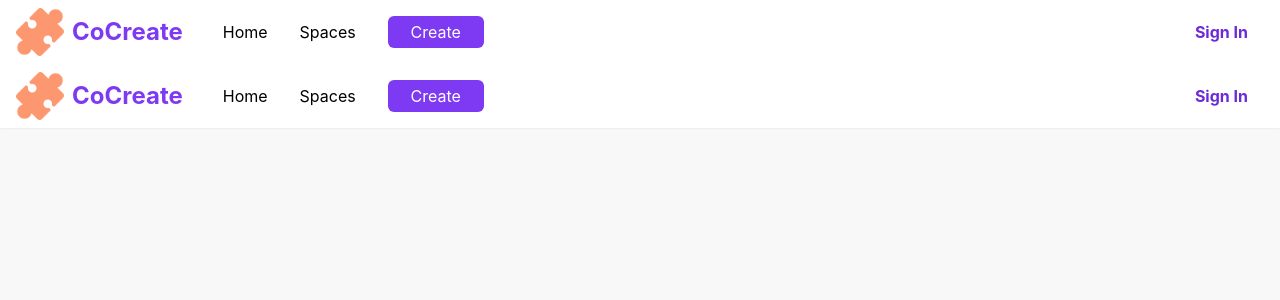
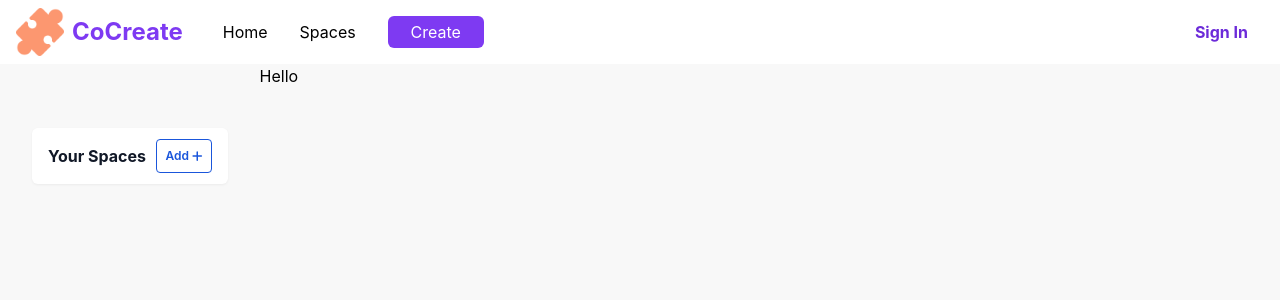
Before and after one commit to Ammadq87/TheHive, a React (Vite) app in the folder TheHive/frontEnd/thehive/: page / in a window 1280 px wide. Shown: the top 300 px of the page. Built offline with nearby package versions, Linux system fonts and the light colour scheme.

Commit message:
Added YourSpaces  section

```diff
--- a/TheHive/frontEnd/thehive/src/App.css
+++ b/TheHive/frontEnd/thehive/src/App.css
@@ -2,13 +2,10 @@
 @tailwind components;
 @tailwind utilities;
 
-* {
+body {
     background-color: #F8F8F8;
 }
 
-h1 {
-    /* color: #6345D5; */
-}
 
 ul {
     list-style: none;
--- a/TheHive/frontEnd/thehive/src/App.jsx
+++ b/TheHive/frontEnd/thehive/src/App.jsx
@@ -7,15 +7,17 @@ import Profile from './pages/Profile'
 import Create from './pages/Create'
 import Spaces from './pages/Spaces'
 import Navbar from './components/Navbar';
+import SideBar from './components/SideBar';
+import YourSpaces from './components/YourSpaces';
 
 // https://dribbble.com/shots/17159089-DoWhith-Personal-Wallet-Dashboard
 
 function App() {
   const [count, setCount] = useState(0)
   return (
-    <div className="root">
+    <div className="flex flex-col h-screen">
       <Navbar/>
-
+      <div id='content' className='flex'>
         <Router>
           <Routes>
             <Route path='/' element={<Home/>}/>
@@ -23,11 +25,9 @@ function App() {
             <Route path='/profile' element={<Profile/>}/>
             <Route path='/create' element={<Create/>}/>
             <Route path='/spaces' element={<Spaces/>}/>
-
-          {/* <Route path='/profile' element={<Profile/>}/> */}
-          {/* <Route path='/*' element={<Error/>}></Route> */}
           </Routes>
         </Router>
+      </div>
     </div>
   )
 }
--- a/TheHive/frontEnd/thehive/src/components/Navbar.jsx
+++ b/TheHive/frontEnd/thehive/src/components/Navbar.jsx
@@ -17,7 +17,9 @@ export default function Navbar() {
     })
 
     return (
-        <div id="navbar" className='bg-white flex h-16 items-center shadow-sm'>
+
+        <div id='navbar' className='block w-screen'>
+            <div className='bg-white flex h-16 items-center '>
                 <div id="logo" className='flex bg-white m-4'>
                     <img src={logo} alt="CoCreate Logo" className='w-12 h-12'/>
                     <a href="/" className='bg-white'><h1 className='text-purple-600 text-2xl font-bold m-2 bg-white'>CoCreate</h1></a>
@@ -33,7 +35,7 @@ export default function Navbar() {
 
                 {
                     signedIn &&
-                <div id='personal' className='flex ml-auto items-center bg-white'>
+                    <div id='personal' className='flex ml-auto items-center bg-white mr-4'>
                         <SearchBar/>
                         <ul className=''>
                             <a href="" className='m-4'><FontAwesomeIcon icon={faBell}/></a>
@@ -51,5 +53,6 @@ export default function Navbar() {
                     </div>
                 }
             </div>
+        </div>
     );
 }
--- /dev/null
+++ b/TheHive/frontEnd/thehive/src/components/SideBar.jsx
@@ -0,0 +1,11 @@
+import Space from "./Space";
+export default function SideBar() {
+    return (
+        <div id="SideBar" className="w-1/5 p-4 bg-white flex h-screen">
+            <ul className="m-auto w-4/5 block mt-8 items-center border text-center">
+                <Space/>
+                <a href='/Spaces'><li>Spaces</li></a>
+            </ul>
+        </div>
+    );
+}
--- /dev/null
+++ b/TheHive/frontEnd/thehive/src/components/Space.jsx
@@ -0,0 +1,24 @@
+import { FontAwesomeIcon } from '@fortawesome/react-fontawesome'
+import { faStar, faTrash} from '@fortawesome/free-solid-svg-icons'
+
+export default function Space (props) {
+    const data = {props};
+
+    return (
+        <div id="Space" className='flex w-full p-2 items-center bg-white my-2'>
+            <img src="https://upload.wikimedia.org/wikipedia/en/2/22/York_Lions_Logo.png" alt="" className='h-8 ml-2'/>
+            <a href={generateSpaceLink(data?.title)} id="title" className='w-3/5 text-left pl-2 bg-white font-medium text-sm'>YorkU Week0</a>
+
+            {
+                data?.favourite &&
+                <p className='ml-auto mr-2 bg-white'><FontAwesomeIcon className='text-yellow-300 bg-white' icon={faStar}/>
+            </p>
+            }
+
+        </div>
+    );
+}
+
+const generateSpaceLink = (text) => {
+    return `/${text?.split(' ').join('_')}`;
+}
--- /dev/null
+++ b/TheHive/frontEnd/thehive/src/components/YourSpaces.jsx
@@ -0,0 +1,42 @@
+import Space from "./Space";
+import { FontAwesomeIcon } from '@fortawesome/react-fontawesome';
+import { faPlus} from '@fortawesome/free-solid-svg-icons';
+
+export default function YourSpaces(props) {
+    const data = {props};
+
+    return (
+        <div id="YourSpaces" className="w-1/6 bg-white rounded-md drop-shadow-sm mt-16 mx-8 block">
+            <div id="header" className="flex items-center">
+                <h2 className="ml-4 font-bold my-4 text-gray-900">Your Spaces</h2>
+                <a href="/space/new" className="ml-auto mr-4 text-xs font-semibold text-blue-700 border p-2 rounded border-blue-700">Add <FontAwesomeIcon className="" icon={faPlus}/></a>
+            </div>
+
+            <div id="content" className="flex">
+
+                {/* A few spaces joined */}
+                {
+                    data?.spaces?.length <= 5 &&
+                    data?.spaces?.map((space, i) => {
+                        return (
+                            <Space key={i}/>
+                        );
+                    })
+                }
+
+                {/* More than 5 spaces joined */}
+                {
+                    data?.spaces?.length > 5 &&
+                    data?.spaces?.map((space, i) => {
+                        return (
+                            <Space key={i}/>
+                        );
+                    })
+                    &&
+                    <a href="/spaces" className="text-center m-auto text-sm font-semibold text-blue-700">View more spaces</a>
+                }
+
+            </div>
+        </div>
+    );
+}
--- a/TheHive/frontEnd/thehive/src/pages/Home.jsx
+++ b/TheHive/frontEnd/thehive/src/pages/Home.jsx
@@ -1,9 +1,11 @@
 import Navbar from "../components/Navbar";
+import YourSpaces from "../components/YourSpaces";
 
 export default function Home() {
     return (
-        <div>
-            <Navbar/>
+        <div className="w-11/12 flex">
+            <YourSpaces/>
+            <p>Hello</p>
         </div>
     );
 }
--- a/TheHive/frontEnd/thehive/src/pages/SignIn.jsx
+++ b/TheHive/frontEnd/thehive/src/pages/SignIn.jsx
@@ -45,7 +45,6 @@ export default function Login (){
 
     return (
         <div>
-            <Navbar/>
             <form className="block border rounded-md drop-shadow-md w-1/5 m-auto bg-white mt-16">
 
                 <div id="logo" className='block justify-center items-center bg-white m-auto mt-4'>
```
Lines whose indentation alone changed are shown as unchanged.
